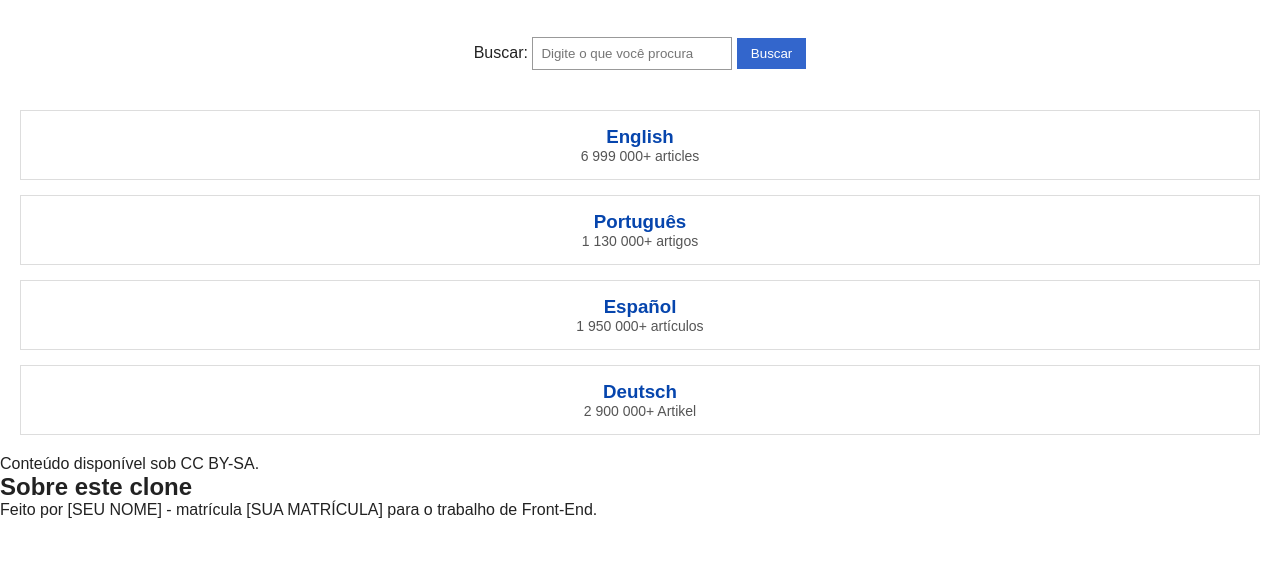
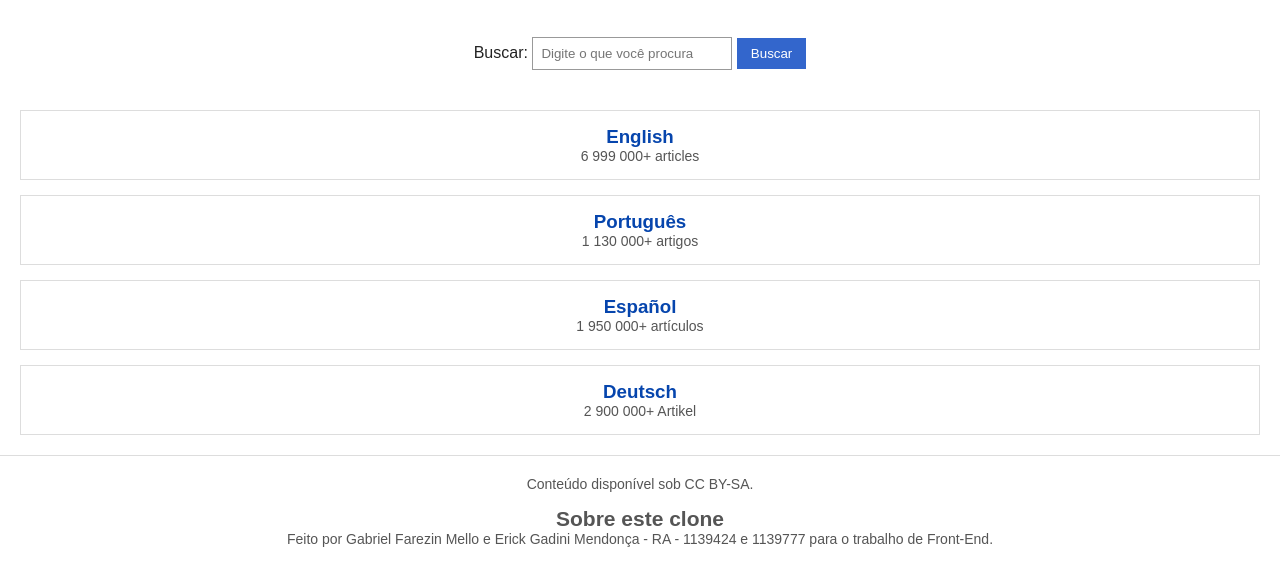
Before and after one commit to Erick-Mendonca/trabalho-g1-frontend, a plain HTML site: page index.html in a window 1280 px wide. Shown: the part 149-734 px from the top of the page. Drawn offline with Linux system fonts and the light colour scheme.

Commit message:
corrigindo rodapé

```diff
--- a/index.html
+++ b/index.html
@@ -61,7 +61,7 @@
 
     <section class="sobre-mim">
       <h2>Sobre este clone</h2>
-      <p>Feito por [SEU NOME] - matrícula [SUA MATRÍCULA] para o trabalho de Front-End.</p>
+      <p>Feito por Gabriel Farezin Mello e Erick Gadini Mendonça - RA - 1139424 e 1139777 para o trabalho de Front-End.</p>
     </section>
   </footer>
 
--- a/style.css
+++ b/style.css
@@ -93,3 +93,15 @@
 .card a:hover h3 {
   text-decoration: underline;
 }
+
+footer {
+  text-align: center;
+  padding: 20px;
+  border-top: 1px solid #ddd;
+  color: var(--cinza-texto);
+  font-size: 14px;
+}
+
+.sobre-mim {
+  margin-top: 15px;
+}
```
